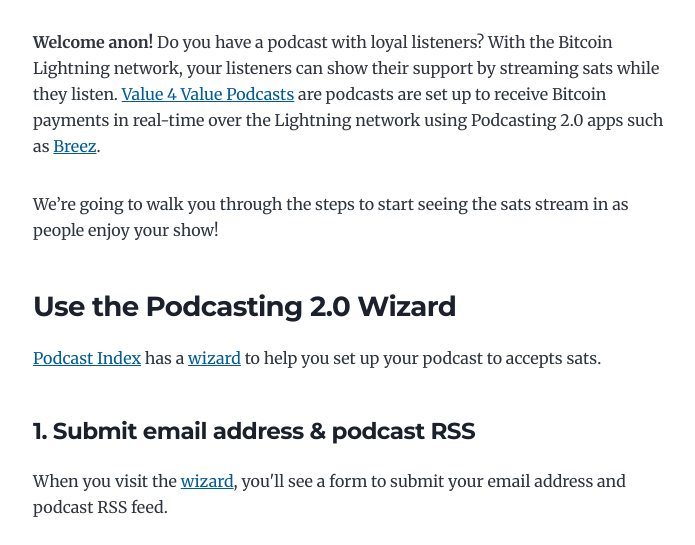
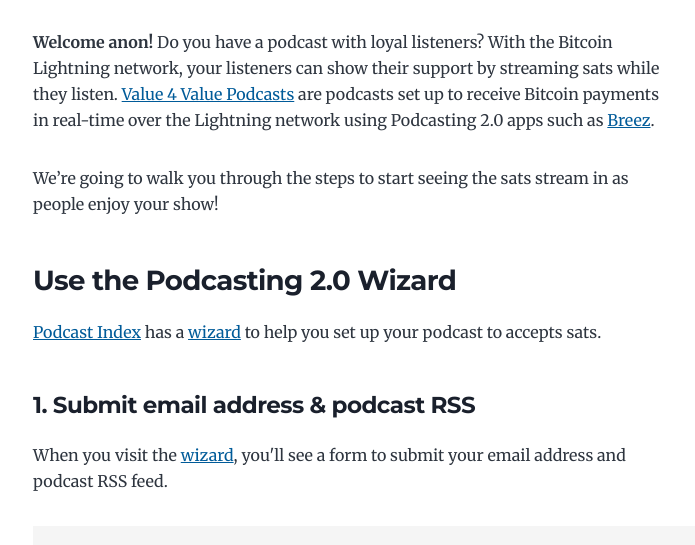
Before and after one commit to bowtiedchukar/bowtiedchukar-blog, a Gatsby site: page /setup-your-podcast-to-stream-sats/ in a window 1280 px wide. Shown: the part 255-800 px from the top of the page, without its empty margins (291-986 px from the left). Built offline with nearby package versions, Linux system fonts and the light colour scheme; Gatsby itself is replaced by a stand-in of ours; some packages are replaced by stand-ins of ours.

Commit message:
Update podcast post

```diff
--- a/content/blog/setup-your-podcast-to-stream-sats/index.md
+++ b/content/blog/setup-your-podcast-to-stream-sats/index.md
@@ -3,7 +3,7 @@
 date: "2021-08-04T22:12:03.284Z"
 description: "Do you have a podcast with loyal listeners?  With the Bitcoin Lightning network, your users can stream sats while they listen to show their support."
 ---
-**Welcome anon!**  Do you have a podcast with loyal listeners?  With the Bitcoin Lightning network, your listeners can show their support by streaming sats while they listen.  [Value 4 Value Podcasts](https://podcastindex.org/podcast/value4value) are podcasts are set up to receive Bitcoin payments in real-time over the Lightning network using Podcasting 2.0 apps such as [Breez](https://breez.technology/).
+**Welcome anon!**  Do you have a podcast with loyal listeners?  With the Bitcoin Lightning network, your listeners can show their support by streaming sats while they listen.  [Value 4 Value Podcasts](https://podcastindex.org/podcast/value4value) are podcasts set up to receive Bitcoin payments in real-time over the Lightning network using Podcasting 2.0 apps such as [Breez](https://breez.technology/).
 
 We’re going to walk you through the steps to start seeing the sats stream in as people enjoy your show!
 
```
